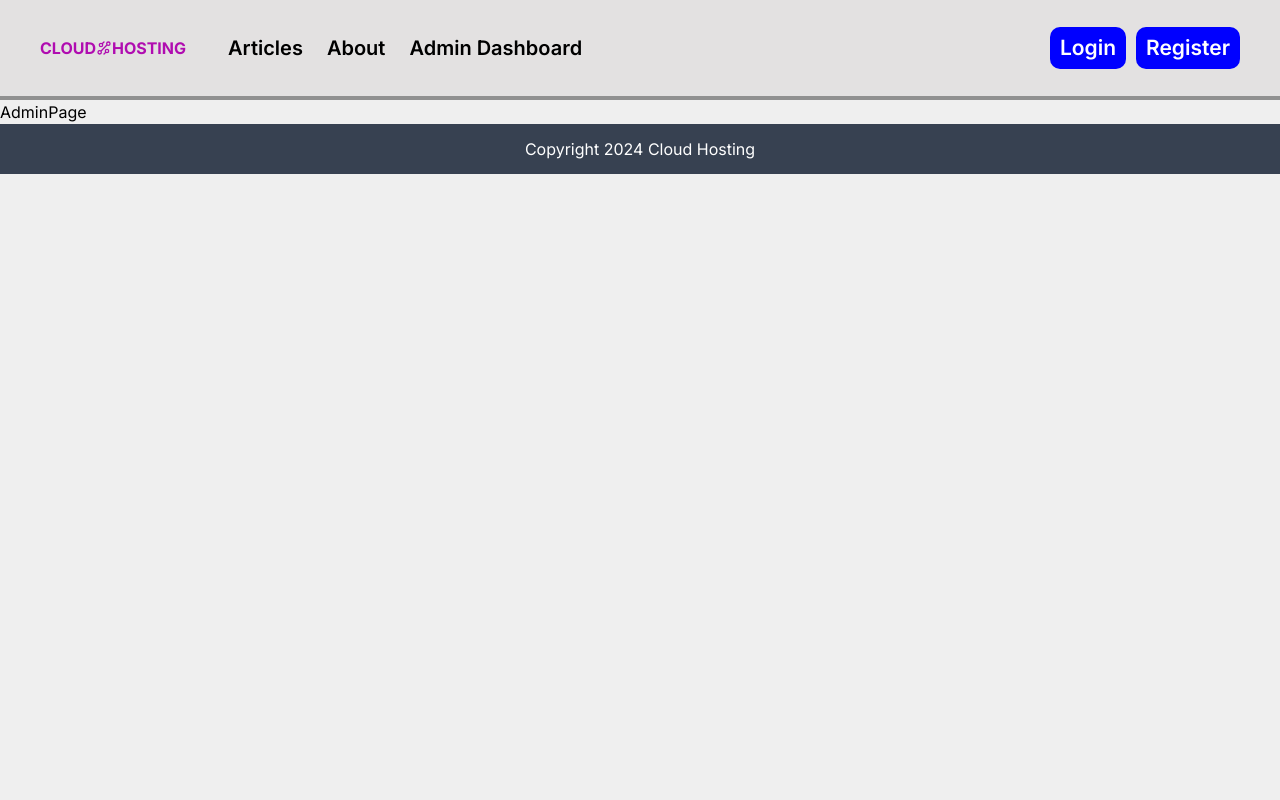
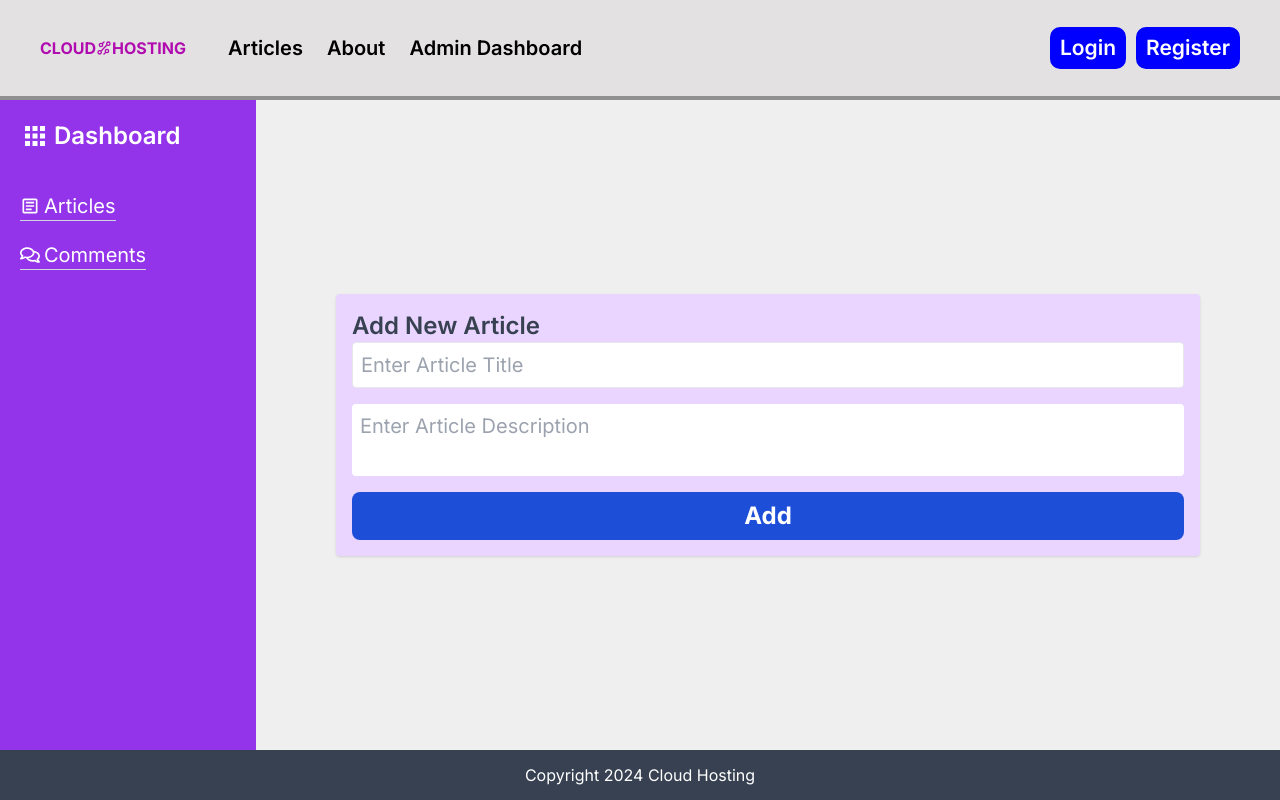
Before and after one commit to ghalass/cloud-hosting-project, a Next.js app: page /admin in a window 1280 px wide. Built offline with nearby package versions, Linux system fonts and the light colour scheme.

Commit message:
Admin Page Design

```diff
--- /dev/null
+++ b/src/app/admin/AdminArticleForm.tsx
@@ -0,0 +1,44 @@
+"use client";
+
+import { useState } from "react";
+import { toast } from "react-toastify";
+
+const AddArticleForm = () => {
+  const [title, setTitle] = useState("");
+  const [description, setDescription] = useState("");
+
+  const formSubmitHandler = (e: React.FormEvent) => {
+    e.preventDefault();
+    if (title === "") return toast.error("Title is required");
+    if (description === "") return toast.error("Description is required");
+
+    console.log({ title, description });
+  };
+  return (
+    <div>
+      <form className="flex flex-col " onSubmit={formSubmitHandler}>
+        <input
+          className="mb-4 border rounded p-2 text-xl"
+          type="text"
+          placeholder="Enter Article Title"
+          value={title}
+          onChange={(e) => setTitle(e.target.value)}
+        />
+        <textarea
+          className="mb-4 p-2  lg:text-xl  rounded resize-none "
+          placeholder="Enter Article Description"
+          value={description}
+          onChange={(e) => setDescription(e.target.value)}
+        ></textarea>
+        <button
+          className="text-2xl text-white bg-blue-700 hover:bg-blue-900 p-2 rounded-lg font-bold"
+          type="submit"
+        >
+          Add
+        </button>
+      </form>
+    </div>
+  );
+};
+
+export default AddArticleForm;
--- /dev/null
+++ b/src/app/admin/AdminSidebar.tsx
@@ -0,0 +1,37 @@
+import Link from "next/link";
+import { CgMenuGridR } from "react-icons/cg";
+import { MdOutlineArticle } from "react-icons/md";
+import { FaRegComments } from "react-icons/fa";
+
+const AdminSidebar = () => {
+  return (
+    <>
+      <Link
+        href={"/admin"}
+        className="flex items-center text-lg lg:text-2xl font-semibold"
+      >
+        <CgMenuGridR className="text-3xl me-1" />
+        <span className="hidden lg:block">Dashboard</span>
+      </Link>
+      <ul className="mt-10 flex items-center justify-center flex-col lg:items-start">
+        <Link
+          className="flex items-center text-xl mb-5 lg:border-b border-gray-300 hover:border-yellow-200 hover:text-yellow-200 transition"
+          href={"/admin/articles-table"}
+        >
+          <MdOutlineArticle className="me-1" />
+          <span className="hidden lg:block">Articles</span>
+        </Link>
+
+        <Link
+          className="flex items-center text-xl mb-5 lg:border-b border-gray-300 hover:border-yellow-200 hover:text-yellow-200 transition"
+          href={"/admin/comments-table"}
+        >
+          <FaRegComments className="me-1" />
+          <span className="hidden lg:block">Comments</span>
+        </Link>
+      </ul>
+    </>
+  );
+};
+
+export default AdminSidebar;
--- /dev/null
+++ b/src/app/admin/articles-table/page.tsx
@@ -0,0 +1,7 @@
+import React from "react";
+
+const AdminArticlesTable = () => {
+  return <div>AdminArticlesTable</div>;
+};
+
+export default AdminArticlesTable;
--- /dev/null
+++ b/src/app/admin/comments-table/page.tsx
@@ -0,0 +1,7 @@
+import React from "react";
+
+const AdminCommentsTable = () => {
+  return <div>AdminCommentsTable</div>;
+};
+
+export default AdminCommentsTable;
--- /dev/null
+++ b/src/app/admin/layout.tsx
@@ -0,0 +1,19 @@
+import AdminSidebar from "./AdminSidebar";
+
+interface AdminDashboardLayoutProps {
+  children: React.ReactNode;
+}
+const AdminDashboardLayout = ({ children }: AdminDashboardLayoutProps) => {
+  return (
+    <div className="overflow-height flex items-start justify-between overflow-hidden">
+      <div className="overflow-height w-15 lg:w-1/5 bg-purple-600 text-white p-1 lg:p-5">
+        <AdminSidebar />
+      </div>
+      <div className="overflow-height w-full lg:w-4/5 overflow-scroll">
+        {children}
+      </div>
+    </div>
+  );
+};
+
+export default AdminDashboardLayout;
--- a/src/app/admin/page.tsx
+++ b/src/app/admin/page.tsx
@@ -1,7 +1,17 @@
 import React from "react";
+import AddArticleForm from "./AdminArticleForm";
 
 const AdminPage = () => {
-  return <div>AdminPage</div>;
+  return (
+    <div className="fix-height flex items-center justify-center px-5 lg:px-20">
+      <div className="shadow p-4 bg-purple-200 rounded w-full">
+        <h2 className="text-xl lg:text-2xl text-gray-700 font-semibold">
+          Add New Article
+        </h2>
+        <AddArticleForm />
+      </div>
+    </div>
+  );
 };
 
 export default AdminPage;
--- a/src/app/globals.css
+++ b/src/app/globals.css
@@ -19,3 +19,6 @@
 .fix-height{
   min-height: calc(100vh - 150px);
 }
+.overflow-height{
+  height: calc(100vh - 150px);
+}
--- a/src/app/layout.tsx
+++ b/src/app/layout.tsx
@@ -14,9 +14,11 @@
   authors: [{ name: "Ghalass" }],
 };
 
-export default function RootLayout({
-  children,
-}: Readonly<{ children: React.ReactNode }>) {
+interface RootLayoutProps {
+  children: React.ReactNode;
+}
+
+export default function RootLayout({ children }: RootLayoutProps) {
   return (
     <html lang="en">
       <body className={inter.className}>
```
